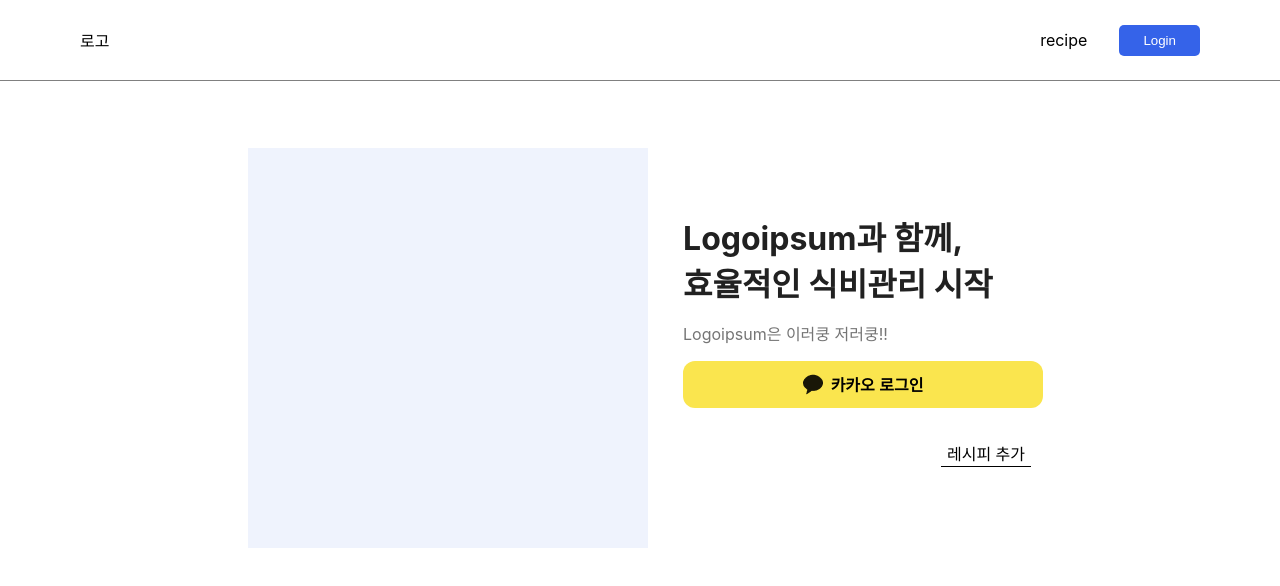
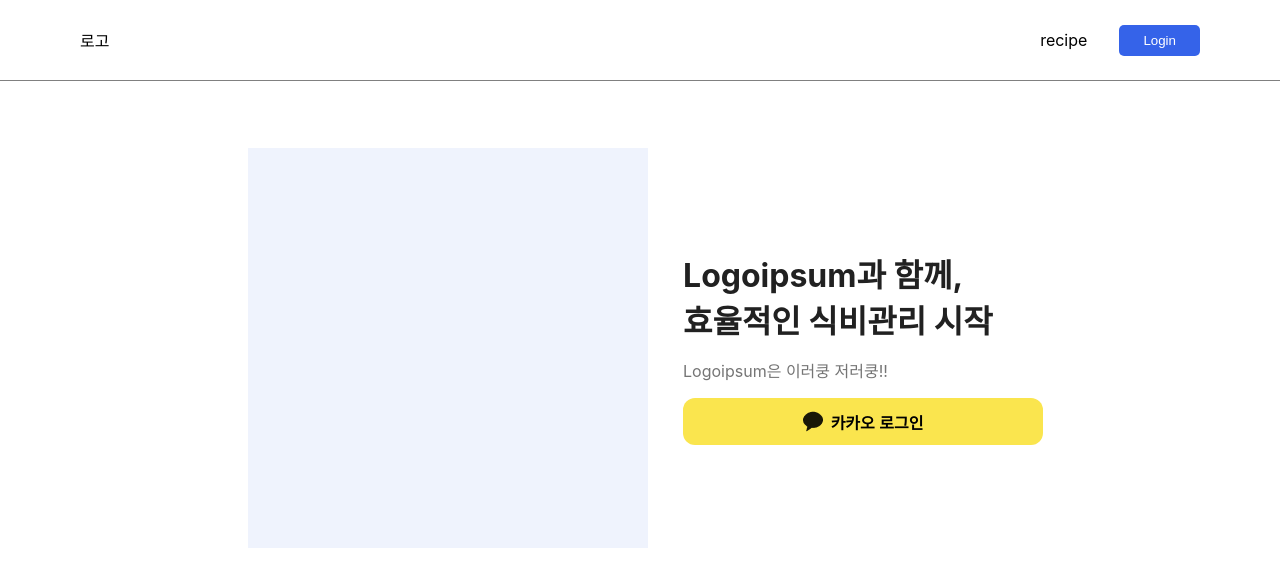
Before and after one commit to DaeGyeongTree/DaeGyeongFE, a React (Create React App) app in the folder daegyeong/: page /login in a window 1280 px wide. Shown: the top 586 px of the page. Built offline with nearby package versions, Linux system fonts and the light colour scheme.

Commit message:
feat: add + Modal

```diff
--- a/daegyeong/src/pages/Oauth/index.jsx
+++ b/daegyeong/src/pages/Oauth/index.jsx
@@ -1,5 +1,4 @@
-import FoodListModal from 'components/Modal/FoodListModal';
-import React, { useCallback, useState } from 'react';
+import React from 'react';
 import styled from 'styled-components';
 
 const LoginParentDiv = styled.div`
@@ -61,19 +60,6 @@ const LoginButton = styled.button`
 	}
 `;
 
-const ModalDiv = styled.div`
-	diplay: flex;
-	margin-right: 1rem;
-	text-align: right;
-	padding: 1rem;
-`;
-const ModalBtn = styled.button`
-	font-size: 16px;
-	background-color: transparent;
-	border: 0;
-	border-bottom: 1px solid black;
-`;
-
 const Oauth = () => {
 	const REST_API_KEY = 'd5f4fb35c8723da094707fa1ce99f285';
 	const REDIRECT_URI = 'http://localhost:3000/auth/login/callback';
@@ -82,12 +68,6 @@ const Oauth = () => {
 	const handleLogin = () => {
 		window.open(link, '_self');
 	};
-
-	const [onModal, clsoeModal] = useState(false);
-	let arr = ['1', '1', '1', '1', '1', '1', '1', '1', '1', '1', '1', '1'];
-	const HandleModal = useCallback(() => {
-		clsoeModal(prev => !prev);
-	}, []);
 
 	return (
 		<LoginParentDiv>
@@ -103,10 +83,6 @@ const Oauth = () => {
 					<img src={`${process.env.PUBLIC_URL}/image/Kakao.png`} alt="Kakao" />
 					<p>카카오 로그인</p>
 				</LoginButton>
-				<ModalDiv>
-					<ModalBtn onClick={HandleModal}>레시피 추가</ModalBtn>
-				</ModalDiv>
-				{onModal ? <FoodListModal show={onModal} onCloseModal={HandleModal} /> : ''}
 			</LoginRightDiv>
 		</LoginParentDiv>
 	);
```
